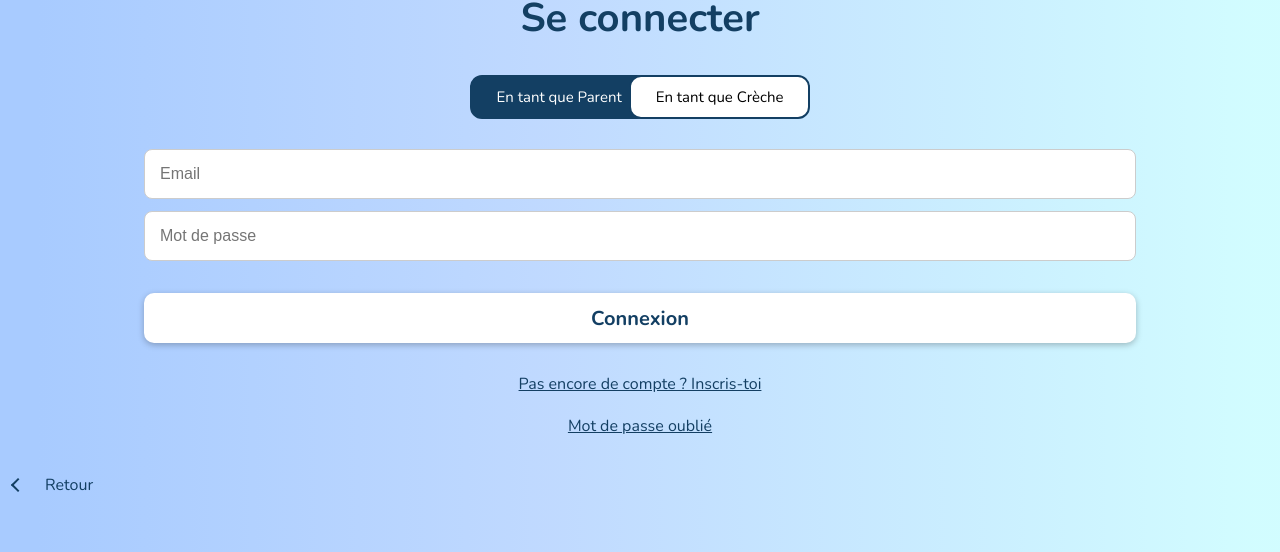
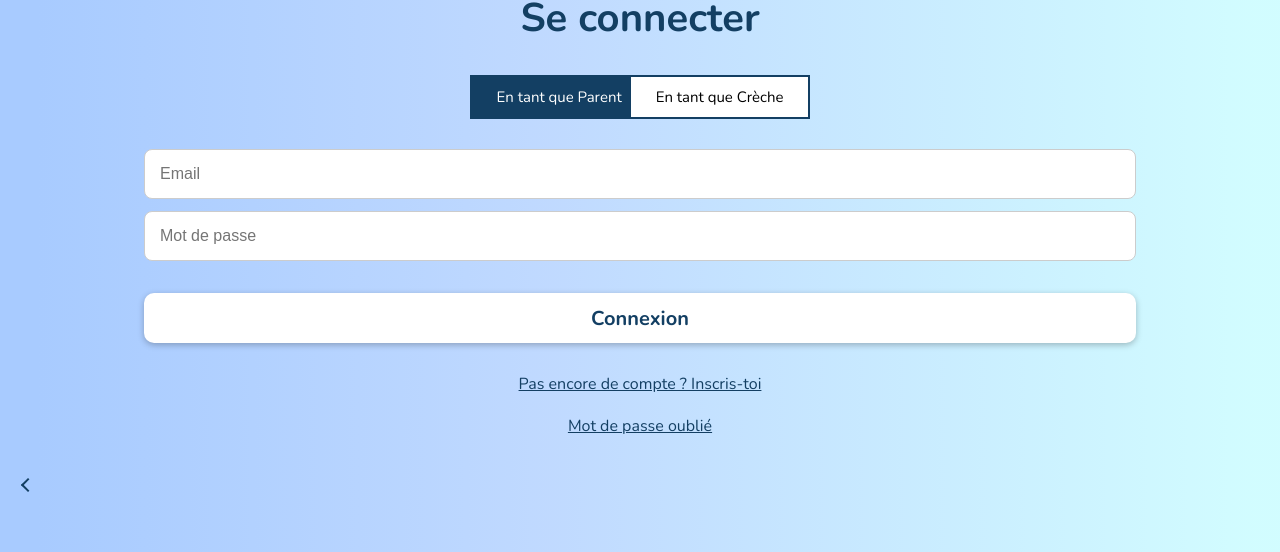
Before and after one commit to naiiipan44/Les-Petits-Nids, a React (Vite) app in the folder client/: page /loginandregister in a window 1280 px wide. Shown: the part 170-722 px from the top of the page. Built offline with nearby package versions, Linux system fonts and the light colour scheme.

Commit message:
Fix last issues of register and login components

```diff
--- a/client/src/pages/LoginAndRegisterPage.css
+++ b/client/src/pages/LoginAndRegisterPage.css
@@ -26,12 +26,11 @@
 .tab-button {
   padding: 10px 25px;
   font-size: 15px;
-  border-radius: 12px;
   border: 2px solid var(--secondaryColor);
   background: white;
   position: relative;
   z-index: 1;
-  transition: 0.3s, color 0.3s, transform 0.3s ease;
+  transition: 1s;
   font-family: "Nunito", sans-serif;
 }
 
@@ -60,6 +59,7 @@
   color: var(--secondaryColor);
   cursor: pointer;
 }
+
 .links {
   padding: 10px 0;
   color: var(--secondaryColor);
@@ -87,13 +87,14 @@
   align-items: center;
   justify-content: center;
   cursor: pointer;
+  padding-left: 20px;
 }
 
-.back-button .arrow {
+.arrow {
   width: 10px;
   height: 10px;
-  border-left: 2px solid var(--tertiaryColor);
-  border-bottom: 2px solid var(--tertiaryColor);
+  border-left: 3px solid var(--tertiaryColor);
+  border-bottom: 3px solid var(--tertiaryColor);
   transform: rotate(45deg);
 }
 
--- a/client/src/pages/LoginAndRegisterPage.tsx
+++ b/client/src/pages/LoginAndRegisterPage.tsx
@@ -77,7 +77,6 @@ function LoginAndRegisterPage() {
         <button className="back-button" type="button">
           <span className="arrow" />
         </button>
-        <p>Retour</p>
       </section>
     </>
   );
```
